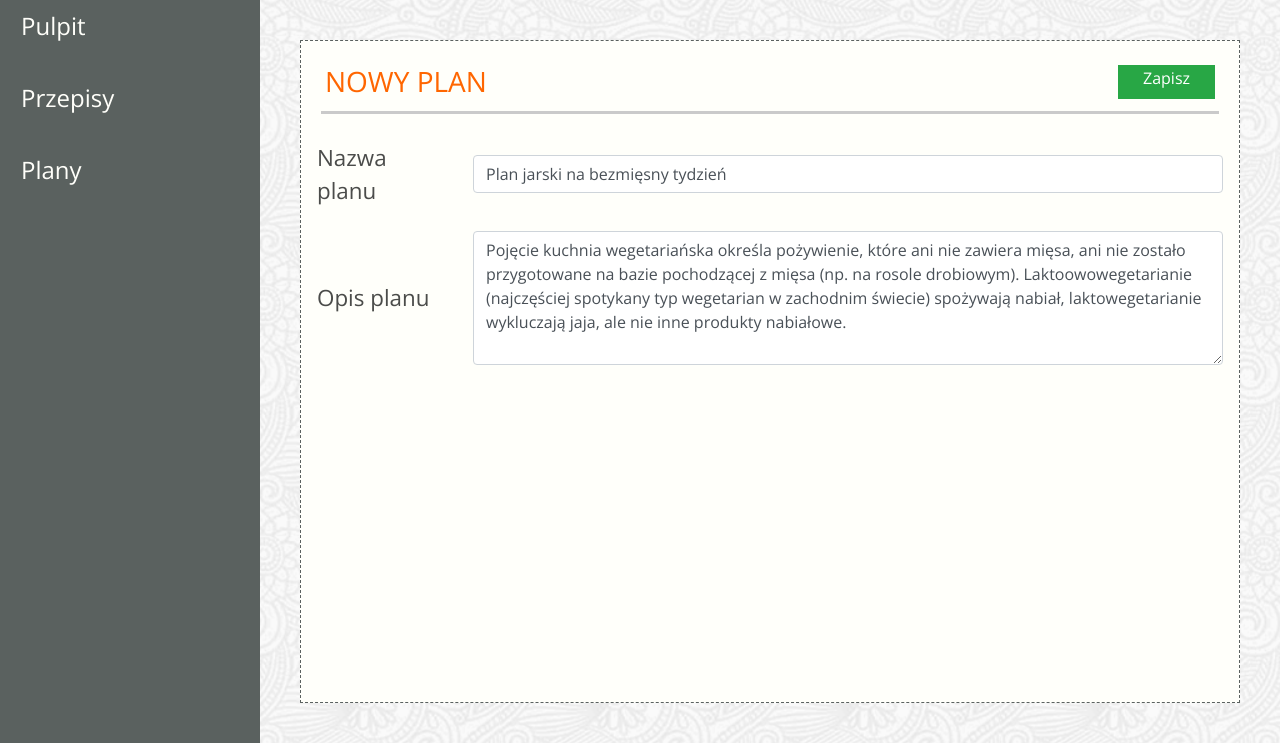
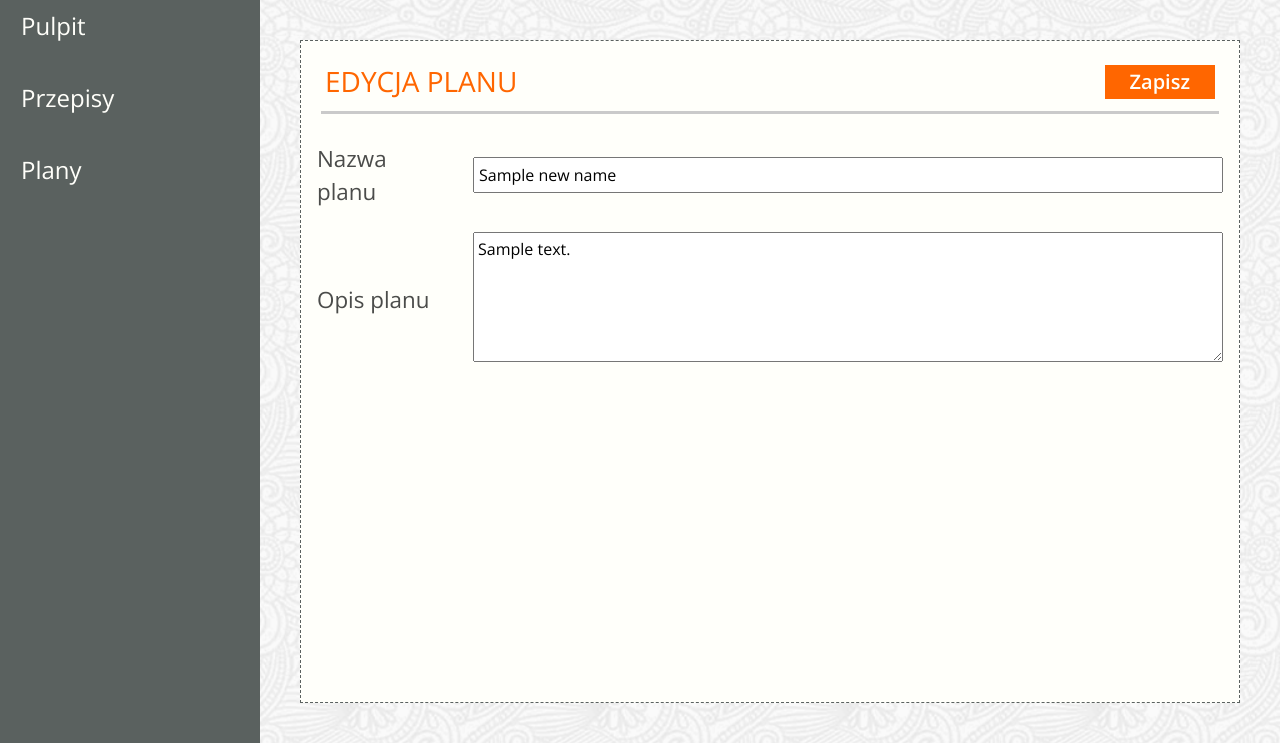
Before and after one commit to KarolinaK-14/scrum-lab, a Django app: template jedzonko/templates/app-edit-schedules.html in a window 1280 px wide. Shown: the part 84-827 px from the top of the page. Run offline with Django 3.2, Linux system fonts and the light colour scheme; the template is opened without the code that fills it: most values are stand-ins (such as "Sample title", 1, 10 or a date in 2020); some libraries are stand-ins or nearby versions; some web fonts are replaced.

Commit message:
slug_about_edycja_planu_przepisu_bugi

```diff
--- a/jedzonko/templates/app-edit-schedules.html
+++ b/jedzonko/templates/app-edit-schedules.html
@@ -2,27 +2,38 @@
 {% block title %}{% endblock title %}
 {% block content %}
 <div class="dashboard-content border-dashed p-3 m-4 view-height">
-
+<form action="" method="post">
+    {% csrf_token %}
     <div class="row border-bottom border-3 p-1 m-1">
         <div class="col noPadding">
-            <h3 class="color-header text-uppercase">NOWY PLAN</h3>
+            <h3 class="color-header text-uppercase">Edycja Planu</h3>
+        </div>
+        <div class="color-header">
+                {% if error_msg %}
+                    "{{ error_msg }}"
+                {% endif %}
         </div>
         <div class="col d-flex justify-content-end mb-2 noPadding">
-            <a href="#" class="btn btn-success rounded-0 pt-0 pb-0 pr-4 pl-4">Zapisz</a>
+            <button type="submit"
+                        class="btn btn-color rounded-0 pt-0 pb-0 pr-4 pl-4">
+                    Zapisz
+            </button>
         </div>
     </div>
 
     <div class="schedules-content">
-        <form>
+            <div class="d-flex">
+                <div class="col-sm-10">
+                    <input type="hidden" value="{{ plan.id }}" name="id">
+                </div>
+            </div>
             <div class="form-group row">
                 <label for="planName"
                        class="col-sm-2 label-size col-form-label">
                     Nazwa planu
                 </label>
                 <div class="col-sm-10">
-                    <input class="form-control"
-                           value="Plan jarski na bezmięsny tydzień"
-                           id="planName" placeholder="Nazwa planu">
+                    <input class="w-100 p-1" value="{{ new_name }}" name="name">
                 </div>
             </div>
             <div class="form-group row">
@@ -31,14 +42,10 @@
                     Opis planu
                 </label>
                 <div class="col-sm-10">
-                                    <textarea class="form-control" rows="5"
-                                              id="planDescription"
-                                              placeholder="Opis plany">
-Pojęcie kuchnia wegetariańska określa pożywienie, które ani nie zawiera mięsa, ani nie zostało przygotowane na bazie pochodzącej z mięsa (np. na rosole drobiowym). Laktoowowegetarianie (najczęściej spotykany typ wegetarian w zachodnim świecie) spożywają nabiał, laktowegetarianie wykluczają jaja, ale nie inne produkty nabiałowe.
-                                    </textarea>
+                    <textarea class="w-100 p-1" rows="5" name="description">{{ new_description }}</textarea>
                 </div>
             </div>
-        </form>
     </div>
+</form>
 </div>
 {% endblock content %}
--- a/jedzonko/templates/app-schedules.html
+++ b/jedzonko/templates/app-schedules.html
@@ -44,7 +44,7 @@
                         class="btn btn-danger rounded-0 text-light m-1">Usuń</a>
                         <a href="{% url 'plan' plan.id %}"
                         class="btn btn-info rounded-0 text-light m-1">Szczegóły</a>
-                        <a href=""
+                        <a href="{% url 'modify-plan' plan.id %}"
                         class="btn btn-warning rounded-0 text-light m-1">Edytuj</a>
                     </td>
                 </tr>
--- a/jedzonko/templates/index.html
+++ b/jedzonko/templates/index.html
@@ -30,7 +30,7 @@
                 </li>
                 -->
                 <li class="nav-item ml-4">
-                    <a class="nav-link" href="#about">o aplikacji</a>
+                    <a class="nav-link" href="{% url 'page' slug="about" %}">o aplikacji</a>
                 </li>
                 <li class="nav-item ml-4">
                     <a class="nav-link disabled" href="{% url 'recipe-list' %}">Przepisy</a>
--- a/scrumlab/urls.py
+++ b/scrumlab/urls.py
@@ -28,6 +28,7 @@ urlpatterns = [
     path('recipe/add/', v.AddRecipeView.as_view(), name='add-recipe'),
     path('plan/list/', v.PlanListView.as_view(), name='plan-list'),
     path('plan/<int:plan_id>/', v.PlanView.as_view(), name='plan'),
+    path('plan/modify/<int:plan_id>/', v.ModifyPlanView.as_view(), name='modify-plan'),
     path('plan/add/', v.AddPlanView.as_view(), name='add-plan'),
     path('plan/add-recipe/', v.PlanAddRecipeView.as_view(), name='plan-add-recipe'),
 ]
```
Also changed, not shown: jedzonko/views.py (+30 -5 lines), jedzonko/migrations/0009_auto_20210112_1929.py (added), jedzonko/migrations/0010_auto_20210112_1930.py (added).
